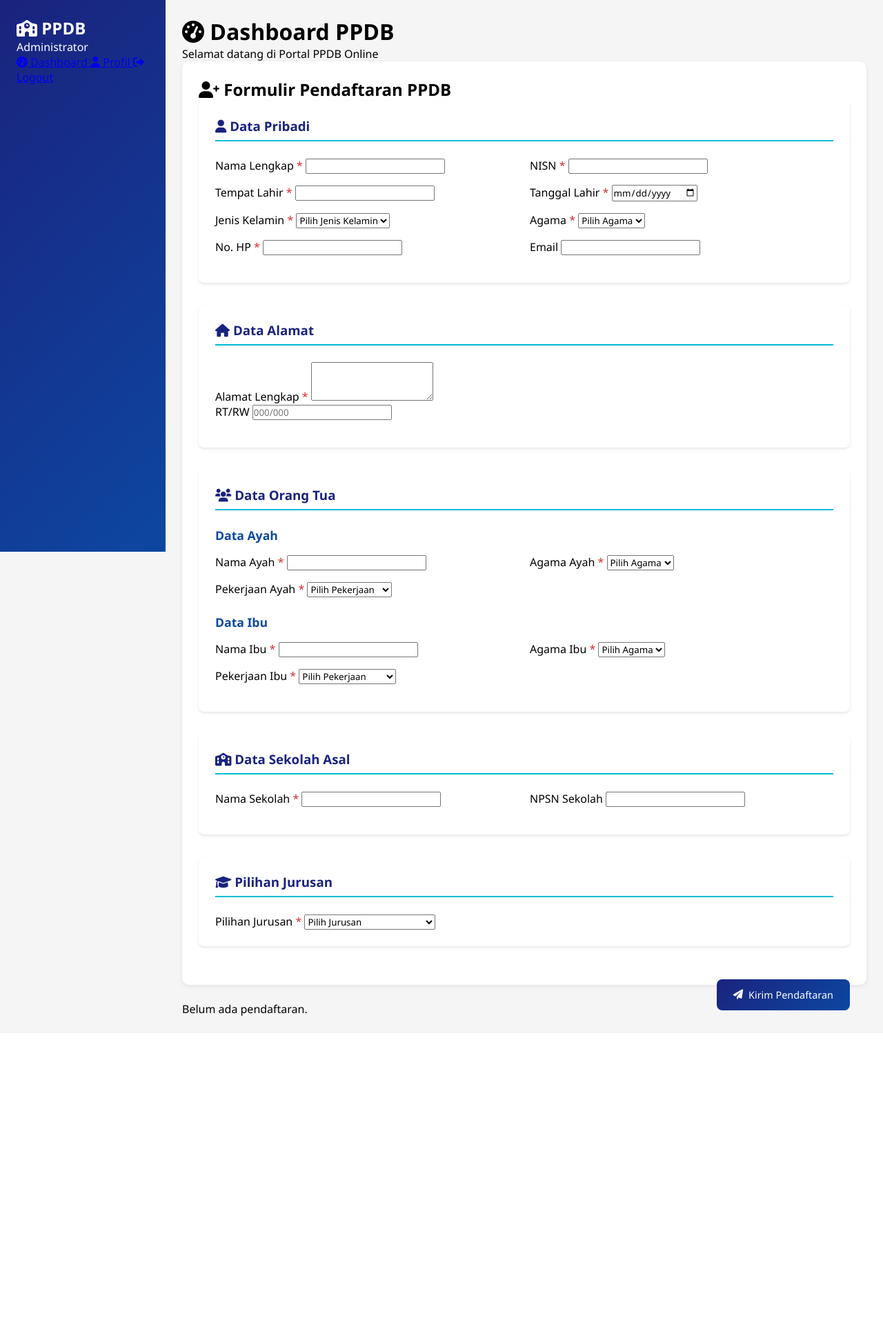
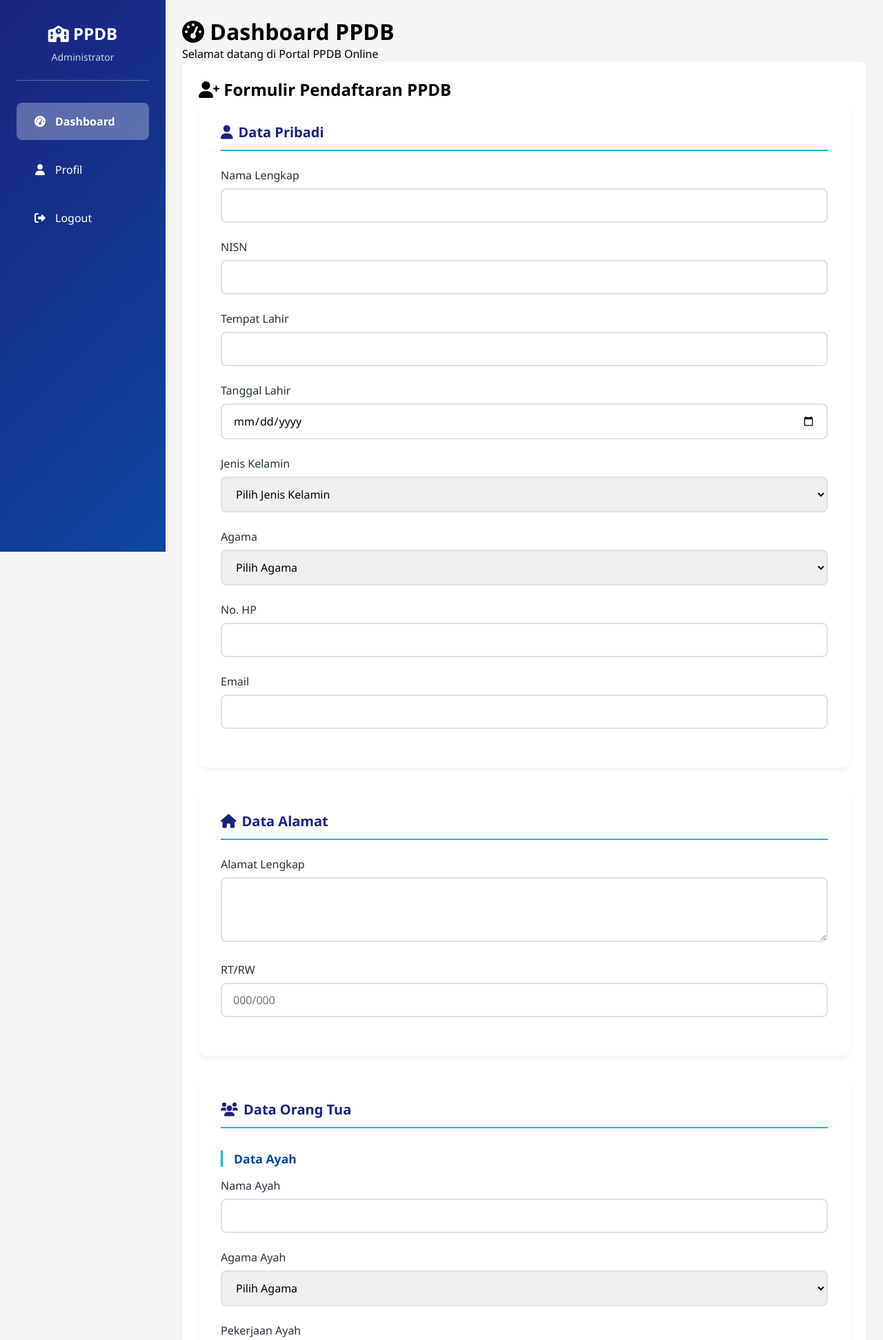
Before and after one commit to irenekrismawati/projek-ppdb, a Flask app: page /dashboard in a window 1280 px wide. Shown: the top 1943 px of the page at 69% size. Before the commit the page ends 1473 px from the top, so only its background shows below. Run offline with Flask 3, Linux system fonts and the light colour scheme; a user stored in the database is signed in; data comes from the database, SQL or seed files in the repository.

Commit message:
Enhance dashboard styles: improve sidebar layout, add navigation styles, and refine form aesthetics for better user experience.

```diff
--- a/ppdb-web/app/templates/dashboard.html
+++ b/ppdb-web/app/templates/dashboard.html
@@ -49,6 +49,22 @@
             height: 100vh;
             overflow-y: auto;
             z-index: 1000;
+        }
+
+        .sidebar-header {
+            margin-bottom: 2rem;
+            text-align: center;
+        }
+
+        .sidebar-header h2 {
+            margin-bottom: 0.5rem;
+            font-size: 1.5rem;
+            font-weight: 700;
+        }
+
+        .sidebar-header p {
+            font-size: 0.875rem;
+            color: rgba(255, 255, 255, 0.8);
         }
 
         /* Main Content */
@@ -149,15 +165,17 @@
         /* Table Styles */
         table {
             width: 100%;
-            border-collapse: collapse;
-            margin: 1rem 0;
+            border-collapse: separate;
+            border-spacing: 0;
+            margin: 1.5rem 0;
             background: white;
-            border-radius: 8px;
+            border-radius: 12px;
             overflow: hidden;
+            box-shadow: 0 4px 6px rgba(0,0,0,0.05);
         }
 
         th, td {
-            padding: 0.8rem;
+            padding: 1rem;
             text-align: left;
             border-bottom: 1px solid #eee;
         }
@@ -165,24 +183,27 @@
         th {
             background: var(--gradient);
             color: white;
-            font-weight: 500;
+            font-weight: 600;
+            padding: 1rem;
+            text-align: left;
         }
 
         /* Button Styles */
         .submit-btn {
             background: var(--gradient);
             color: white;
+            padding: 1rem 2rem;
+            border-radius: 8px;
+            font-size: 1rem;
+            font-weight: 600;
             border: none;
-            padding: 0.8rem 1.5rem;
-            border-radius: 8px;
-            font-size: 0.9rem;
             cursor: pointer;
             transition: all 0.3s ease;
             display: inline-flex;
             align-items: center;
             gap: 0.5rem;
             float: right;
-            margin-top: 1rem;
+            margin-top: 2rem;
         }
 
         .submit-btn:hover {
@@ -216,38 +237,110 @@
             margin-right: 0.25rem;
         }
 
-        /* Form Styles */
+        /* Enhanced Form Styles */
+        .form-container {
+            max-width: 1200px;
+            margin: 0 auto;
+        }
+
         .form-section {
             margin-bottom: 2rem;
-            padding: 1.5rem;
+            padding: 2rem;
             background: #fff;
-            border-radius: 8px;
-            box-shadow: 0 2px 4px rgba(0,0,0,0.1);
+            border-radius: 12px;
+            box-shadow: 0 4px 6px rgba(0,0,0,0.05);
+            transition: all 0.3s ease;
+        }
+
+        .form-section:hover {
+            box-shadow: 0 6px 12px rgba(0,0,0,0.1);
         }
 
         .form-section h3 {
+            font-size: 1.25rem;
             color: var(--primary);
             margin-bottom: 1.5rem;
-            padding-bottom: 0.5rem;
+            padding-bottom: 0.75rem;
             border-bottom: 2px solid var(--accent);
+            display: flex;
+            align-items: center;
+            gap: 0.5rem;
+        }
+
+        .form-group {
+            margin-bottom: 1.5rem;
+        }
+
+        .form-group label {
+            display: block;
+            margin-bottom: 0.5rem;
+            font-weight: 500;
+            color: var(--dark);
+        }
+
+        .form-group input,
+        .form-group select,
+        .form-group textarea {
+            width: 100%;
+            padding: 0.75rem 1rem;
+            border: 2px solid #e0e0e0;
+            border-radius: 8px;
+            font-size: 1rem;
+            transition: all 0.3s ease;
+        }
+
+        .form-group input:focus,
+        .form-group select:focus,
+        .form-group textarea:focus {
+            border-color: var(--accent);
+            box-shadow: 0 0 0 3px rgba(0,188,212,0.1);
+            outline: none;
         }
 
         .sub-section {
+            font-size: 1.1rem;
             color: var(--secondary);
-            margin: 1.5rem 0 1rem;
-            font-size: 1.1rem;
+            margin: 2rem 0 1rem;
+            padding-left: 1rem;
+            border-left: 3px solid var(--accent);
         }
 
-        .form-row {
-            display: grid;
-            grid-template-columns: repeat(auto-fit, minmax(250px, 1fr));
-            gap: 1rem;
-            margin-bottom: 1rem;
+        /* Status Colors */
+        .status-approved {
+            color: var(--success);
         }
 
-        .required:after {
-            content: " *";
+        .status-rejected {
             color: var(--danger);
+        }
+
+        .status-pending {
+            color: var(--warning);
+        }
+
+        /* Enhanced Notifications */
+        .notification {
+            padding: 1.5rem;
+            border-radius: 12px;
+            margin-bottom: 2rem;
+            display: flex;
+            align-items: center;
+            gap: 1rem;
+        }
+
+        .notification-approved {
+            background: rgba(0,137,123,0.1);
+            border-left: 4px solid var(--success);
+        }
+
+        .notification-rejected {
+            background: rgba(211,47,47,0.1);
+            border-left: 4px solid var(--danger);
+        }
+
+        .notification-pending {
+            background: rgba(255,215,0,0.1);
+            border-left: 4px solid var(--warning);
         }
 
         /* Responsive Design */
@@ -267,6 +360,81 @@
             .wrapper {
                 flex-direction: column;
             }
+
+            .form-row {
+                grid-template-columns: 1fr;
+            }
+
+            .form-section {
+                padding: 1.5rem;
+            }
+
+            .submit-btn {
+                width: 100%;
+                margin-top: 1.5rem;
+            }
+
+            table {
+                display: block;
+                overflow-x: auto;
+            }
+        }
+
+        /* Sidebar Navigation Styles */
+        .nav-menu {
+            margin-top: 2rem;
+        }
+
+        .nav-item {
+            display: flex;
+            align-items: center;
+            padding: 0.75rem 1rem;
+            color: white;
+            text-decoration: none;
+            font-size: 1rem;
+            border-radius: 8px;
+            margin-bottom: 0.5rem;
+            transition: all 0.3s ease;
+        }
+
+        .nav-item i {
+            margin-right: 0.75rem;
+            width: 20px;
+            text-align: center;
+        }
+
+        .nav-item:hover {
+            background: rgba(255, 255, 255, 0.1);
+        }
+
+        .nav-item.active {
+            background: rgba(255, 255, 255, 0.2);
+            font-weight: 600;
+        }
+
+        /* Improved Sidebar Styles */
+        .sidebar {
+            padding: 2rem 1.5rem;
+        }
+
+        .sidebar-header {
+            border-bottom: 1px solid rgba(255, 255, 255, 0.3);
+            padding-bottom: 1.5rem;
+            margin-bottom: 1.5rem;
+        }
+
+        .nav-item {
+            padding: 1rem 1.5rem;
+            margin-bottom: 1rem;
+        }
+
+        .nav-item:hover {
+            background: rgba(255, 255, 255, 0.2);
+        }
+
+        .nav-item.active {
+            background: rgba(255, 255, 255, 0.3);
+            font-weight: 700;
         }
     </style>
 </head>
```
